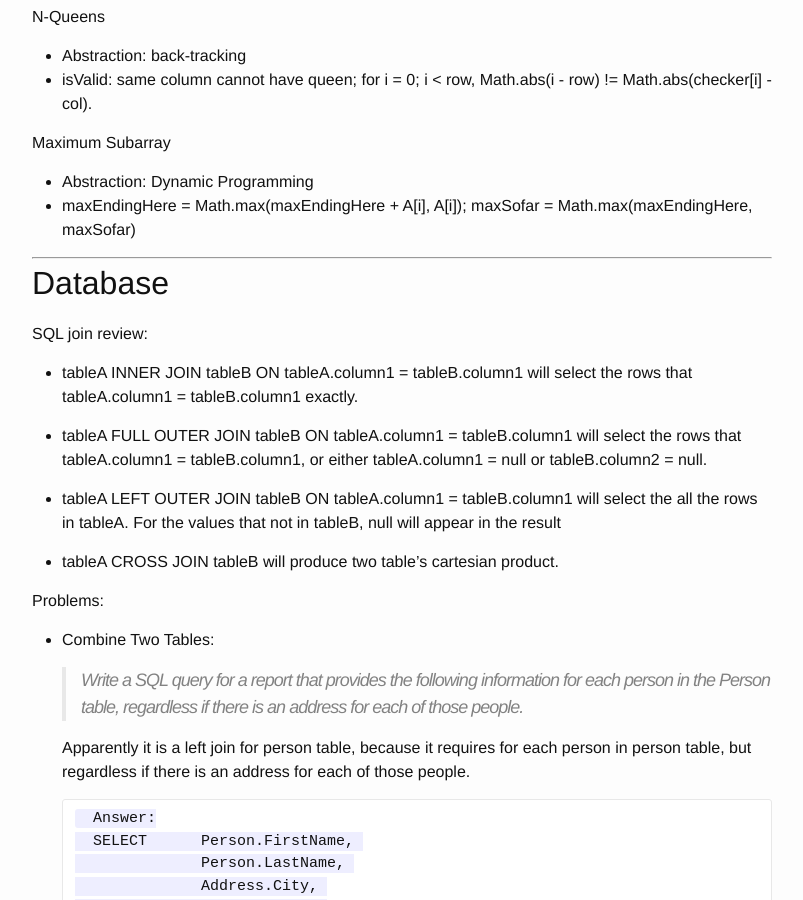
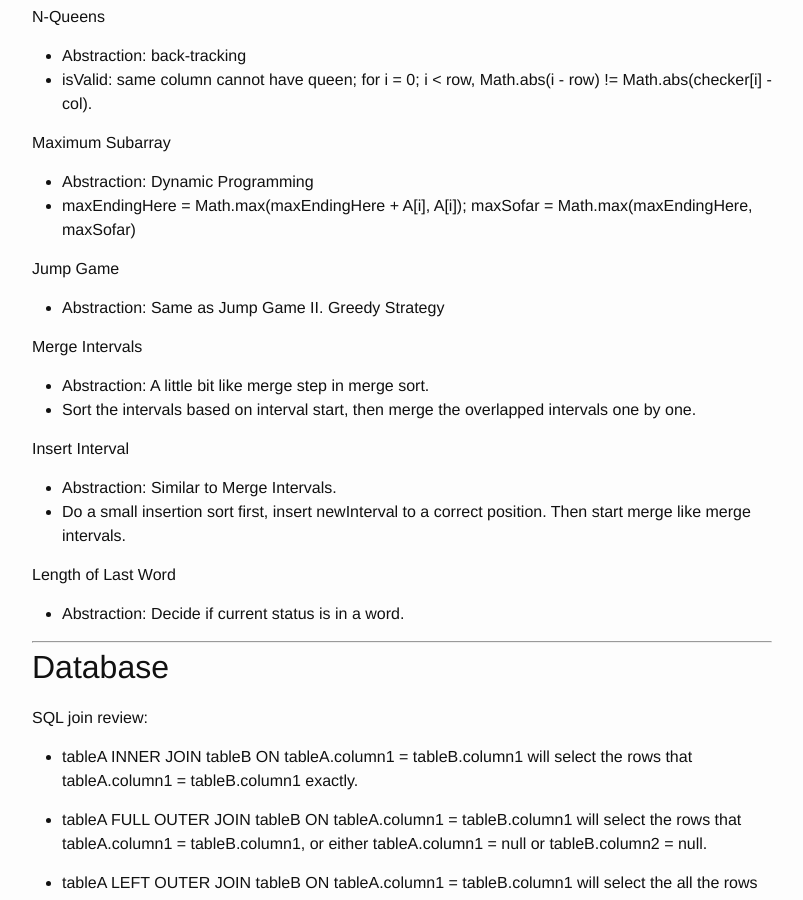
Before and after one commit to lqs4188980/lqs4188980.github.io, a Jekyll site: the page built from _posts/2015-01-11-leetcode-summary.markdown, in a window 1280 px wide and 900 px high, scrolled down 7719 px. Shown: the whole window, without its empty margins (238-1041 px from the left). Built offline with Jekyll 4.4.1, drawn with Linux system fonts in a browser that asks for light colours.

Commit message:
update post

```diff
--- a/_posts/2015-01-11-leetcode-summary.markdown
+++ b/_posts/2015-01-11-leetcode-summary.markdown
@@ -262,6 +262,26 @@ Maximum Subarray
 + Abstraction: Dynamic Programming
 + maxEndingHere = Math.max(maxEndingHere + A[i], A[i]); maxSofar = Math.max(maxEndingHere, maxSofar)
 
+Jump Game
+
++ Abstraction: Same as Jump Game II. Greedy Strategy
+
+Merge Intervals
+
++ Abstraction: A little bit like merge step in merge sort.
++ Sort the intervals based on interval start, then merge the overlapped intervals one by one.
+
+Insert Interval
+
++ Abstraction: Similar to Merge Intervals.
++ Do a small insertion sort first, insert newInterval to a correct position. Then start merge like merge intervals.
+
+Length of Last Word
+
++ Abstraction: Decide if current status is in a word.
+
+
+
 
 <hr />
 Database
```
